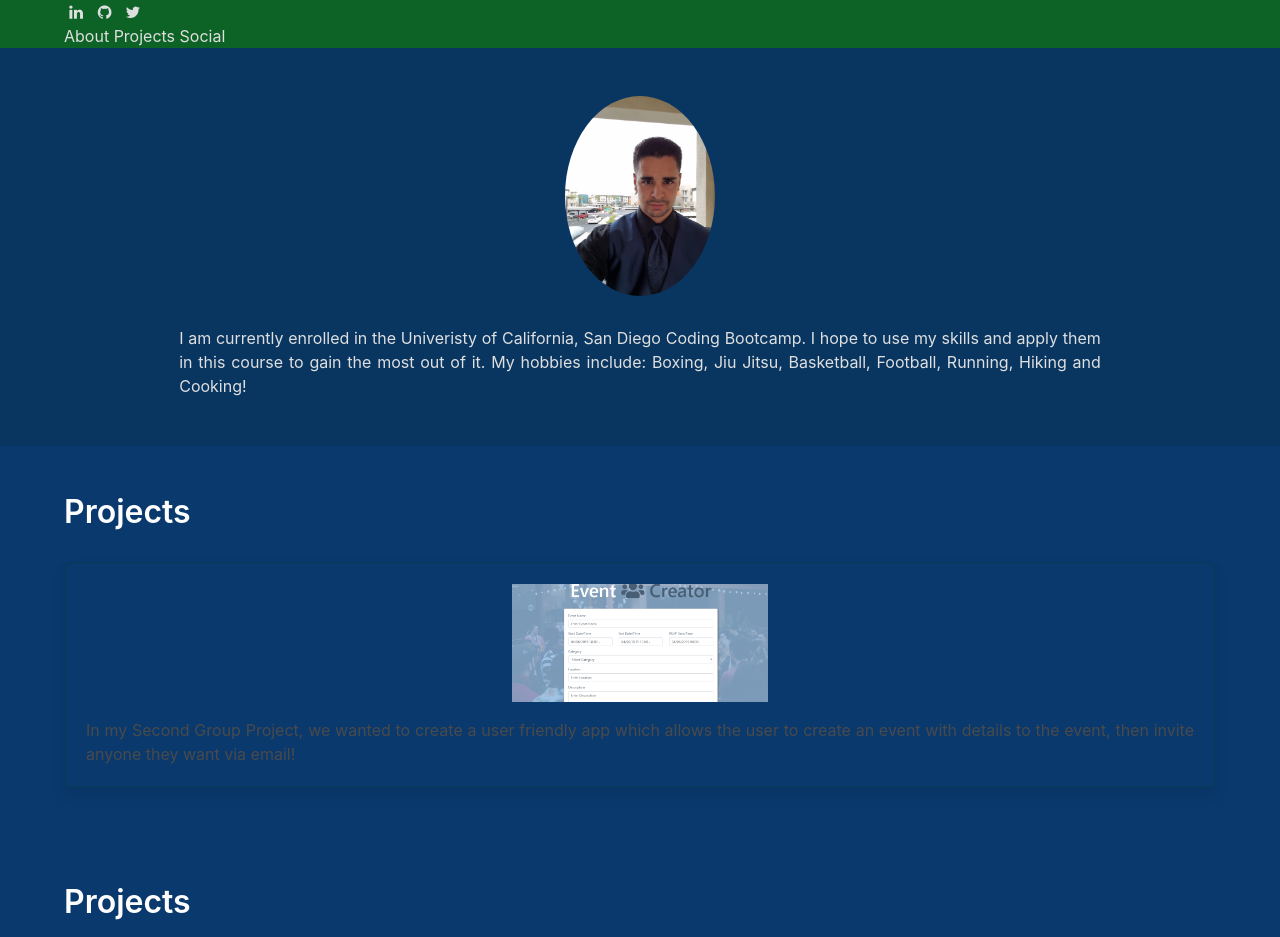
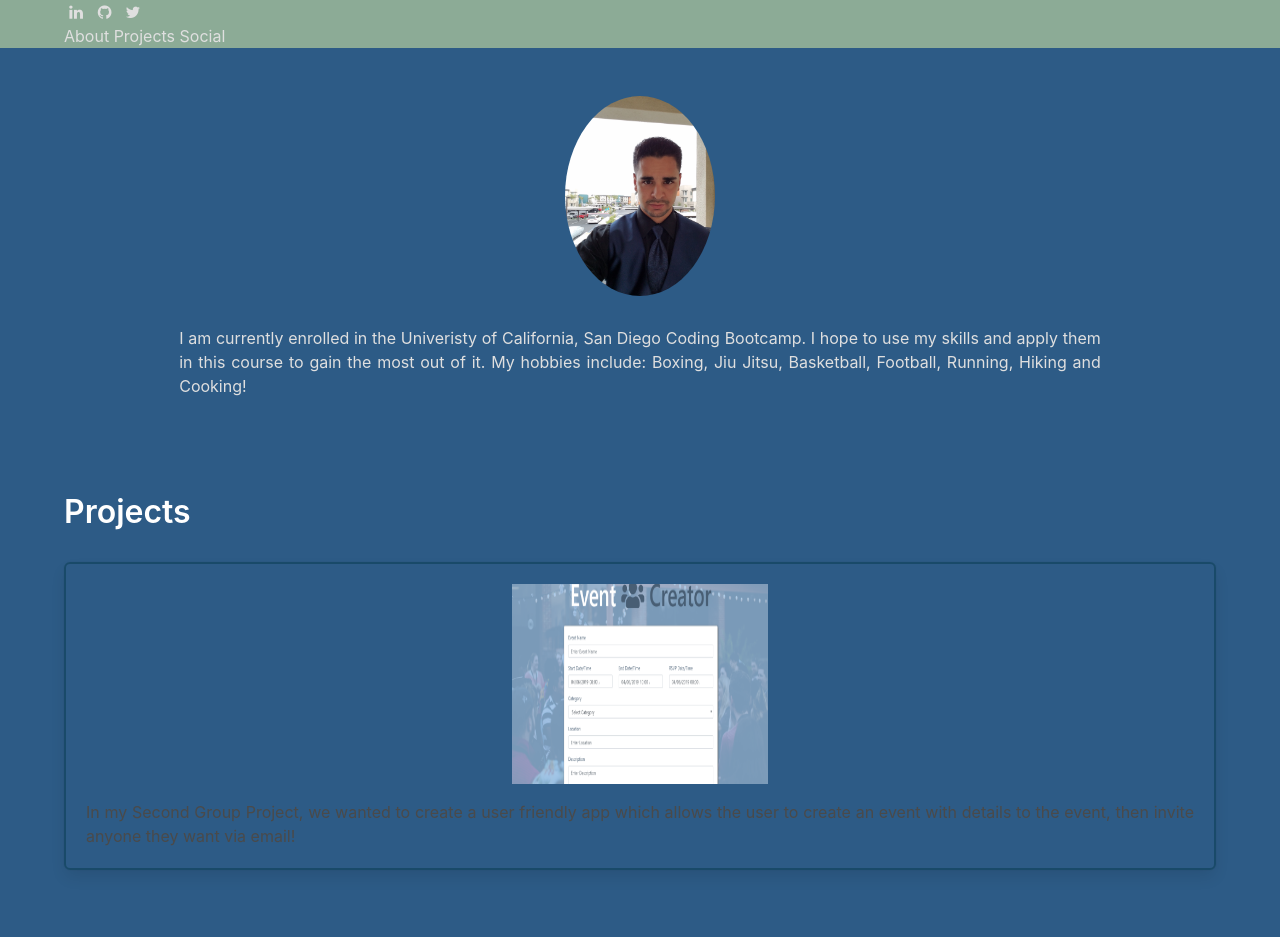
Before and after one commit to michaelbarela/Portfolio_3, a plain HTML site: page index.html in a window 1280 px wide. Shown: the top 937 px of the page. Drawn offline with nearby package versions, Linux system fonts and the light colour scheme.

Commit message:
style edits

```diff
--- a/assets/css/style.css
+++ b/assets/css/style.css
@@ -1,7 +1,7 @@
 html, body{
 	font-size:16px;
 	color: #dfdfdf;
-	background-color: #0d6326;
+	background-color: #386d4859;
 }
 
 a {
@@ -12,7 +12,7 @@ a:hover {
   color: #00d1b2;
 }
 
-#crystal , #train {
+#crystal , #train , #eventCreator{
 	height: 200px;
 }
 
@@ -24,25 +24,29 @@ a:hover {
 	filter: invert(100%) !important;
 }
 
+#eventCreator:hover{
+	filter: invert(100%) !important;
+}
+
 section{
 	padding-top: 3rem;
 	padding-bottom: 3rem;
 }
 
 .section-1 {
-	background: #093661;
+	background: #2d5b86;
 }
 
 .section-2 {
-	background-color: rgb(10, 57, 110);
+	background-color:#2d5b86;
 }
 
 .section-3 {
-	background-color: rgb(27, 52, 85);
+	background-color: #2d5b86;
 }
 
 .section-4 {
-	background-color: #184b35;
+	background-color: #b4c8ca59;
 	padding: 0.2rem;
 }
 
```
